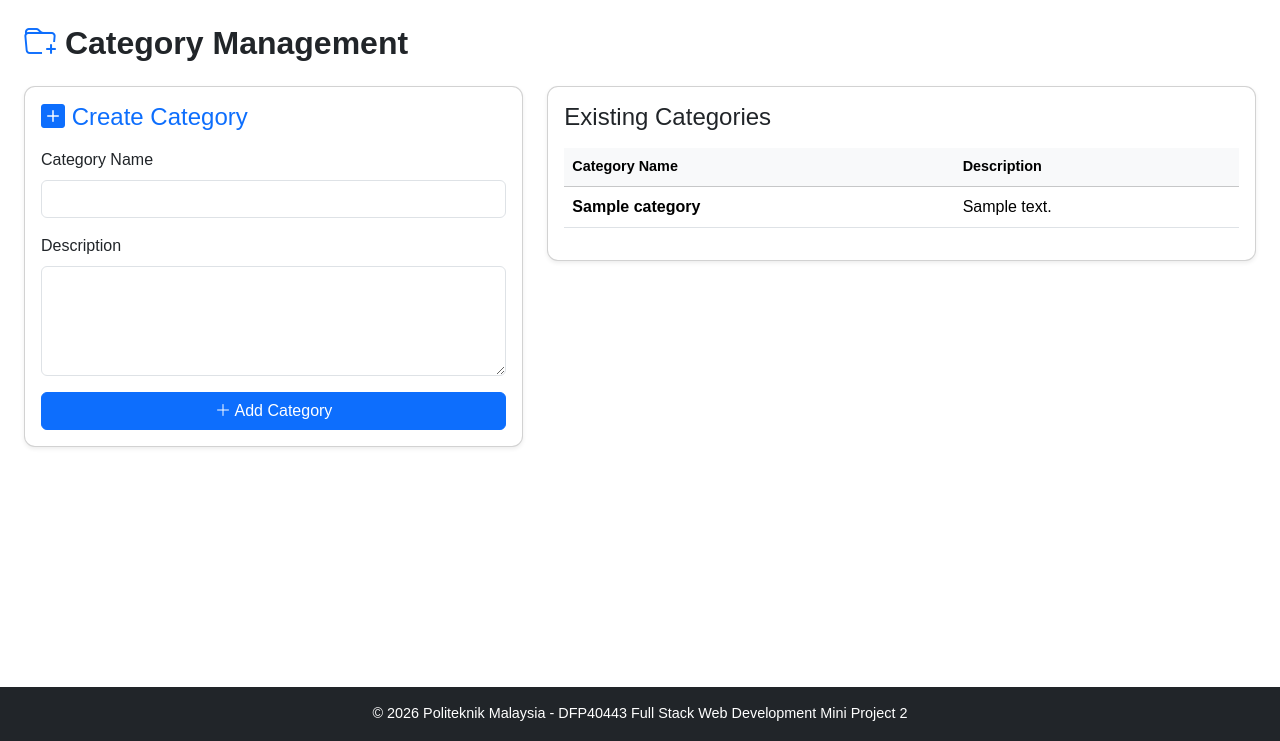
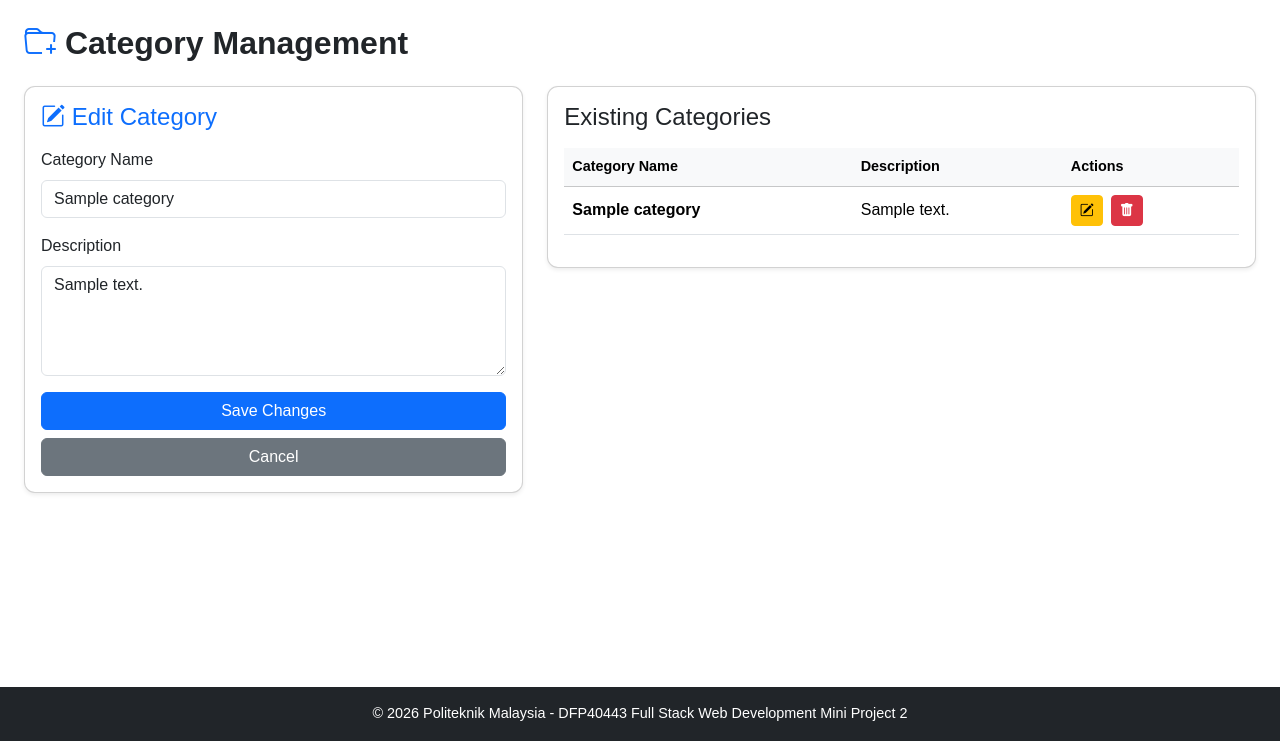
Before and after one commit to Dipper888/portfolio-showcase, a PHP site: page /admin/categories.php?edit=1 in a window 1280 px wide. Shown: the part 59-800 px from the top of the page. Run offline with PHP 8.4, Linux system fonts and the light colour scheme; the visitor is signed in with stand-in values (Sample User, id 1); tables that the repository leaves empty hold one stand-in row (values such as "Sample post").

Commit message:
update categories

```diff
--- a/admin/categories.php
+++ b/admin/categories.php
@@ -1,93 +1,125 @@
 <?php
 $required_role = "admin";
-
+require_once "../includes/header.php";
 require_once "../includes/db.php";
-require_once "../includes/header.php";
 
 $message = "";
-$alertType = "danger";
+$error = "";
+$editId = $_GET["edit"] ?? "";
+$editing = null;
 
 if ($_SERVER["REQUEST_METHOD"] == "POST")
+{
+    $categoryId = $_POST["category_id"] ?? "";
+
+    if (isset($_POST["save"]))
     {
         $category_name = trim($_POST["category_name"] ?? "");
         $description = trim($_POST["description"] ?? "");
 
-    // Server-side validation for category creation.
-    if ($category_name != "" && $description != "")
+        // PHP also checks the fields before saving to MySQL.
+        if ($category_name != "" && $description != "" && strlen($category_name) <= 100 &&
+            ($categoryId == "" || ctype_digit($categoryId)))
         {
-        if (strlen($category_name) > 100)
+            $stmt = $conn->prepare("SELECT id FROM categories WHERE category_name = ?");
+            $stmt->bind_param("s", $category_name);
+            $stmt->execute();
+            $existing = $stmt->get_result()->fetch_assoc();
+
+            if (!$existing || $existing["id"] == $categoryId)
             {
-            $message = "Category name must not exceed 100 characters.";
+                if ($categoryId == "")
+                {
+                    $stmt = $conn->prepare("INSERT INTO categories (category_name, description) VALUES (?, ?)");
+                    $stmt->bind_param("ss", $category_name, $description);
                 }
                 else
                 {
-            // Check for existing categories to prevent duplicate records.
-            $stmt = $conn->prepare("SELECT id FROM categories WHERE category_name = ?");
-            $stmt->bind_param("s", $category_name);
+                    $stmt = $conn->prepare("UPDATE categories SET category_name = ?, description = ? WHERE id = ?");
+                    $stmt->bind_param("ssi", $category_name, $description, $categoryId);
+                }
+
+                if ($stmt->execute())
+                {
+                    $message = "Category saved successfully!";
+                    $editId = "";
+                }
+            }
+        }
+    }
+    elseif (isset($_POST["delete"]) && ctype_digit($categoryId))
+    {
+        // Do not delete a category that is used by a project.
+        $stmt = $conn->prepare("SELECT id FROM projects WHERE category_id = ? LIMIT 1");
+        $stmt->bind_param("i", $categoryId);
         $stmt->execute();
-            $stmt->store_result();
 
-            if ($stmt->num_rows > 0)
+        if ($stmt->get_result()->fetch_assoc())
         {
-                $message = "Category already exists.";
+            $error = "Cannot delete this category because it is used by an existing project.";
         }
         else
         {
-                // Insert the category using a prepared statement.
-                $stmt = $conn->prepare("INSERT INTO categories (category_name, description) VALUES (?, ?)");
-                $stmt->bind_param("ss", $category_name, $description);
-
-                if ($stmt->execute())
+            $stmt = $conn->prepare("DELETE FROM categories WHERE id = ?");
+            $stmt->bind_param("i", $categoryId);
+            if ($stmt->execute() && $stmt->affected_rows > 0)
             {
-                    $message = "Category added successfully!";
-                    $alertType = "success";
-                }
-                else
-                {
-                    $message = "Failed to add category.";
-                }
+                $message = "Category deleted successfully!";
+                $editId = "";
             }
         }
     }
 }
 
-$stmt = $conn->prepare("SELECT category_name, description FROM categories ORDER BY category_name");
+if ($editId != "" && ctype_digit($editId))
+{
+    $stmt = $conn->prepare("SELECT id, category_name, description FROM categories WHERE id = ?");
+    $stmt->bind_param("i", $editId);
     $stmt->execute();
-$categories = $stmt->get_result();
+    $editing = $stmt->get_result()->fetch_assoc();
+}
+
+$categories = $conn->query("SELECT id, category_name, description FROM categories ORDER BY category_name");
 ?>
 
 <h2 class="fw-bold mb-4"><i class="bi bi-folder-plus text-primary"></i> Category Management</h2>
 
 <?php if ($message != ""): ?>
-    <div class="alert alert-<?php echo $alertType; ?>">
-        <?php echo htmlspecialchars($message); ?>
-    </div>
+    <div class="alert alert-success"><?php echo $message; ?></div>
+<?php endif; ?>
+
+<?php if ($error != ""): ?>
+    <div class="alert alert-danger"><?php echo htmlspecialchars($error); ?></div>
 <?php endif; ?>
 
 <div class="row g-4">
-
     <div class="col-md-5">
         <div class="card shadow-sm">
             <div class="card-body">
-
                 <h4 class="text-primary mb-3">
-                    <i class="bi bi-plus-square-fill"></i> Create Category
+                    <i class="bi bi-<?php echo $editing ? "pencil-square" : "plus-square-fill"; ?>"></i>
+                    <?php echo $editing ? "Edit Category" : "Create Category"; ?>
                 </h4>
 
-                <form method="POST" action="categories.php" novalidate>
+                <form method="POST" action="categories.php<?php echo $editing ? "?edit=" . $editing["id"] : ""; ?>" novalidate>
+                    <?php if ($editing): ?>
+                        <input type="hidden" name="category_id" value="<?php echo $editing["id"]; ?>">
+                    <?php endif; ?>
                     <div class="mb-3">
                         <label class="form-label">Category Name</label>
-                        <input type="text" name="category_name" class="form-control">
+                        <input type="text" name="category_name" class="form-control" maxlength="100" value="<?php echo htmlspecialchars($editing["category_name"] ?? ""); ?>">
                     </div>
-
                     <div class="mb-3">
                         <label class="form-label">Description</label>
-                        <textarea name="description" class="form-control" rows="4"></textarea>
+                        <textarea name="description" class="form-control" rows="4"><?php echo htmlspecialchars($editing["description"] ?? ""); ?></textarea>
                     </div>
-
-                    <button type="submit" class="btn btn-primary w-100"><i class="bi bi-plus-lg"></i> Add Category</button>
+                    <button type="submit" name="save" value="1" class="btn btn-primary w-100">
+                        <?php echo $editing ? "Save Changes" : "Add Category"; ?>
+                    </button>
+                    <?php if ($editing): ?>
+                        <a href="categories.php" class="btn btn-secondary w-100 mt-2">Cancel</a>
+                    <?php endif; ?>
                 </form>
-
             </div>
         </div>
     </div>
@@ -95,46 +127,38 @@ $categories = $stmt->get_result();
     <div class="col-md-7">
         <div class="card shadow-sm">
             <div class="card-body">
-
                 <h4 class="mb-3">Existing Categories</h4>
-
                 <div class="table-responsive">
                     <table class="table table-hover align-middle">
-
                         <thead class="table-light">
-                            <tr>
-                                <th>Category Name</th>
-                                <th>Description</th>
-                            </tr>
+                            <tr><th>Category Name</th><th>Description</th><th>Actions</th></tr>
                         </thead>
-
                         <tbody>
                             <?php if ($categories->num_rows > 0): ?>
                                 <?php while ($row = $categories->fetch_assoc()): ?>
-
                                     <tr>
                                         <td class="fw-bold"><?php echo htmlspecialchars($row["category_name"]); ?></td>
                                         <td><?php echo htmlspecialchars($row["description"]); ?></td>
+                                        <td>
+                                            <div class="d-flex gap-2">
+                                                <a href="categories.php?edit=<?php echo $row["id"]; ?>" class="btn btn-warning btn-sm" title="Edit"><i class="bi bi-pencil-square"></i></a>
+                                                <form method="POST" action="categories.php" onsubmit="return confirm('Delete this category?');">
+                                                    <input type="hidden" name="category_id" value="<?php echo $row["id"]; ?>">
+                                                    <button type="submit" name="delete" value="1" class="btn btn-danger btn-sm" title="Delete"><i class="bi bi-trash-fill"></i></button>
+                                                </form>
+                                            </div>
+                                        </td>
                                     </tr>
-
                                 <?php endwhile; ?>
-
                             <?php else: ?>
-
-                                <tr>
-                                    <td colspan="2" class="text-center text-muted">No categories available.</td>
-                                </tr>
-
+                                <tr><td colspan="3" class="text-center text-muted">No categories available.</td></tr>
                             <?php endif; ?>
                         </tbody>
-
                     </table>
-                </div>
-
                 </div>
             </div>
         </div>
-
+    </div>
 </div>
 
 <script src="../validation.js"></script>
```
Lines whose indentation alone changed are shown as unchanged.
